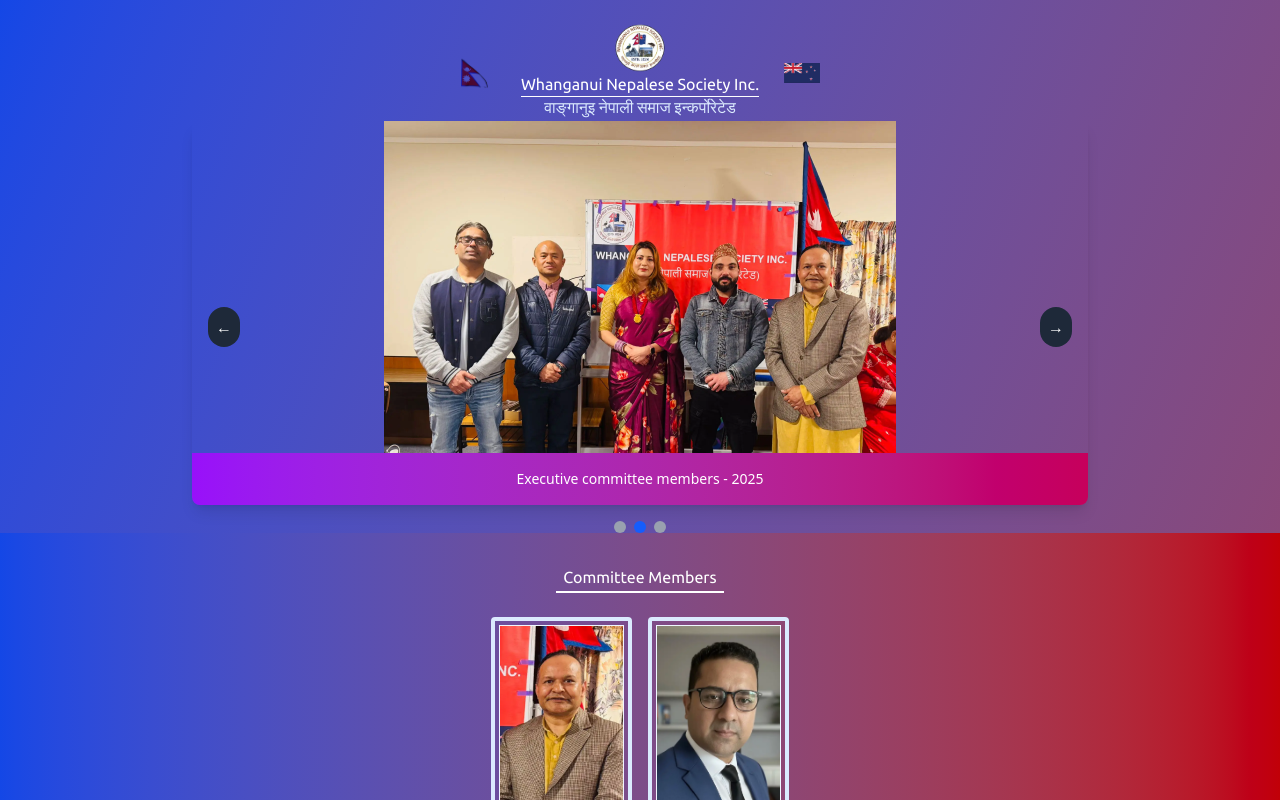
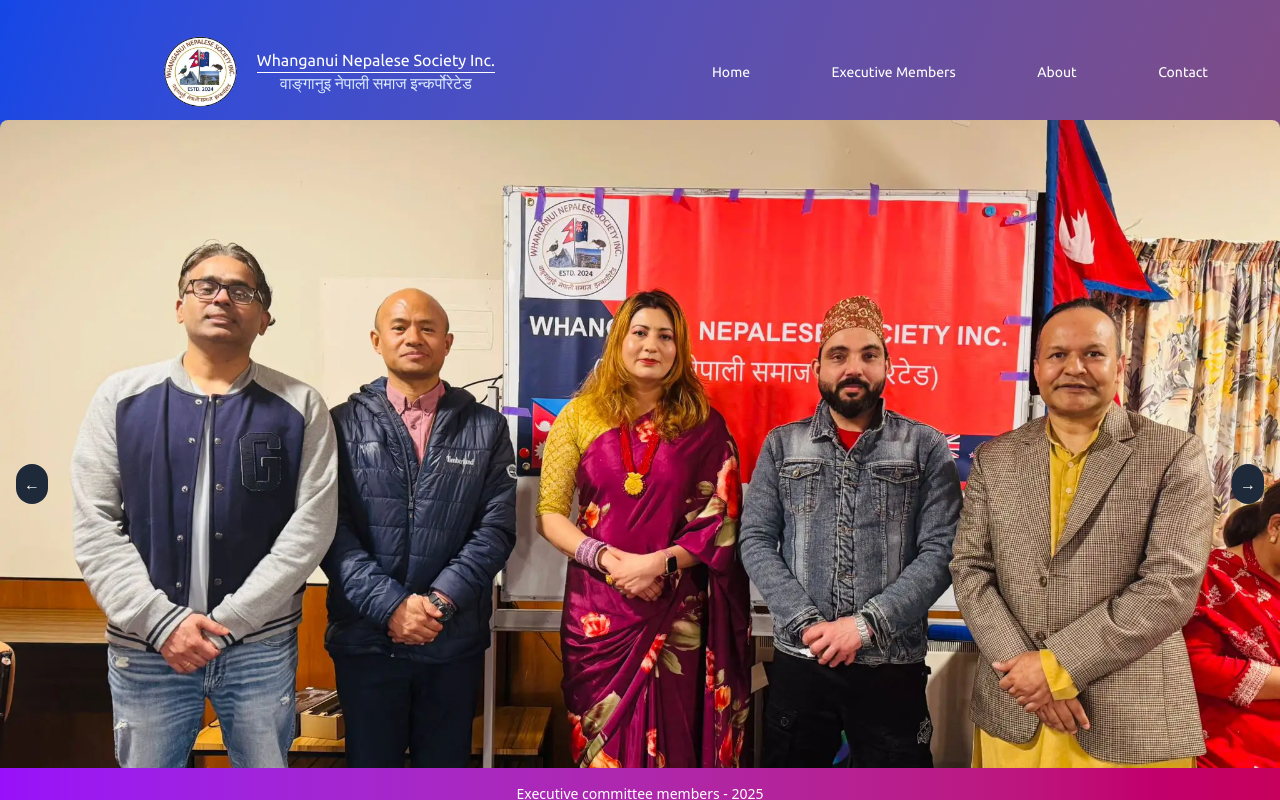
Before and after one commit to arpandiya/Whanganui-samaj, a React (Vite) app: page / in a window 1280 px wide. Shown: the top 800 px of the page. Built offline with nearby package versions, Linux system fonts and the light colour scheme.

Commit message:
responsive features added for all types of device

```diff
--- a/index.html
+++ b/index.html
@@ -6,8 +6,8 @@
     <meta name="viewport" content="width=device-width, initial-scale=1.0" />
     <title>Whanganui Nepalese Society Inc.</title>
   </head>
-  <body style="margin:0px; padding:0px; box-sizing:border-box;">
-    <div id="root" class="bg-linear-to-br from-blue-700 to-red-700" ></div>
+  <body>
+    <div id="root" class="bg-linear-to-br from-blue-700 to-red-700 min-w-full" ></div>
     <script type="module" src="/src/main.jsx"></script>
   </body>
 </html>
--- a/package.json
+++ b/package.json
@@ -12,6 +12,7 @@
   "dependencies": {
     "@emailjs/browser": "^4.4.1",
     "@tailwindcss/vite": "^4.1.13",
+    "aos": "^2.3.4",
     "dotenv": "^17.2.2",
     "react": "^19.1.1",
     "react-dom": "^19.1.1",
--- a/src/App.jsx
+++ b/src/App.jsx
@@ -1,4 +1,4 @@
-
+import {useState, useEffect} from 'react'
 
 import './App.css'
 import About from './component/About'
@@ -8,19 +8,59 @@
 import Team from './component/Team'
 import Nav from './component/headers/Nav'
 
+import AOS from 'aos'
+import IpadNav from './component/headers/IpadNav'
+
 function App() {
 
+ useEffect(() => {
+  AOS.init({
+    disable: false,
+    startEvent: 'DOMContentLoaded',
+    initClassName: 'aos-init',
+    animatedClassName: 'aos-animate',
+    useClassNames: false,
+    disableMutationObserver: false,
+    debounceDelay: 50,
+    throttleDelay: 99,
+
+
+    offset: 120,
+    delay: 0,
+    duration: 400,
+    easing: 'ease',
+    once: false,
+    mirror: false,
+    anchorPlacement: 'top-bottom'
+
+  })
+
+ }, []);
 
   return (
     <>
-      <Nav/>
+    <div>
+    <div className="max-sm:hidden">
+    <IpadNav />
+    </div>
+    <div className="sm:hidden">
+    <Nav/>
+    </div>
+
       <Hero />
-      <Team />
-     <About />
-      <Contact />
-      <Footer/>
+
+       <Team />
+
+      <About />
+       <div/>
+
+
+         <Contact />
+       <Footer/>
+       </div>
     </>
   )
 }
 
+
 export default App
--- a/src/component/About.jsx
+++ b/src/component/About.jsx
@@ -2,7 +2,7 @@
 
 export default function About() {
   return (
-    <div className="font-ubuntu text-blue-100 min-h-200 my-4 ">
+    <div className="font-ubuntu text-blue-100 min-h-200 my-4 sm:max-w-[60%] sm:mx-auto">
 <div className="flex justify-center ">
         <h3 className="text-lg font-bold border-b-2 border-blue-50 text-white px-2">About</h3>
         </div>
--- a/src/component/Contact.jsx
+++ b/src/component/Contact.jsx
@@ -9,7 +9,10 @@
         <h3 className="text-lg font-bold border-b-2 border-blue-50 text-white px-4">Contact</h3>
 
         </div>
+        <div className="flex flex-wrap justify-center items-center">
+        <div className="">
         <ContactForm />
+        </div>
         {/* <div className="flex justify-center border-2 border-blue-50 mx-10 p-2 rounded-xl my-4 mt-6">
 
             <article className="flex-col justify-between items-center">
@@ -29,21 +32,21 @@
             </article>
         </div> */}
 
-        <div className="flex justify-around py-4 mx-4">
+        <div className="flex justify-around py-4 mx-4 sm:col-span-2 ">
 
-        <div className="h-48 object-contain border-2 border-white my-6">
+        <div className="h-48 object-contain  my-6
+
+        ">
             {/* <img src={banner}
             className="h-32"
             /> */}
-
-
-<iframe width="340" height="200" frameBorder="0" scrolling="no" marginHeight="0" marginWidth="0" id="gmap_canvas" src="https://maps.google.com/maps?width=520&amp;height=400&amp;hl=en&amp;q=7%20Silverdale%20street%20Whanganui+(Whanganui%20Nepalese%20Society%20Inc.)&amp;t=&amp;z=12&amp;ie=UTF8&amp;iwloc=B&amp;output=embed"></iframe>
- <script type='text/javascript' src='https://embedmaps.com/google-maps-authorization/script.js?id=9d188b24c6fe9123876830fce692975a6fc3f840'></script>
-
+              <iframe className="sm:min-w-[400px] sm:min-h-[150px] min-lg:min-h-[590px] min-lg:min-w-[400px] min-lg:mt-[-200px] border-2 border-white p-2" width="340" height="200" frameBorder="0" scrolling="no" marginHeight="0" marginWidth="0" id="gmap_canvas" src="https://maps.google.com/maps?width=520&amp;height=400&amp;hl=en&amp;q=7%20Silverdale%20street%20Whanganui+(Whanganui%20Nepalese%20Society%20Inc.)&amp;t=&amp;z=12&amp;ie=UTF8&amp;iwloc=B&amp;output=embed"></iframe>
+              <script type='text/javascript' src='https://embedmaps.com/google-maps-authorization/script.js?id=9d188b24c6fe9123876830fce692975a6fc3f840'></script>
         </div>
 
 
         </div>
+        </div>
     </div>
   )
 }
--- a/src/component/Hero.jsx
+++ b/src/component/Hero.jsx
@@ -53,10 +53,10 @@
     };
 
     return (
-      <div className="relative w-full max-w-4xl mx-auto ">
+      <div className="relative w-full max-w-4xl mx-auto sm:min-w-screen">
         {/* Carousel Container */}
         <div className="overflow-hidden rounded-lg shadow-lg">
-          <div className="relative h-96">
+          <div className="relative h-96 sm:min-h-[700px]">
             {slides.map((slide, index) => (
               <div
                 key={slide.id}
@@ -67,7 +67,7 @@
                 <img
                   src={slide.img}
                   alt={slide.description}
-                  className="w-full h-full object-contain"
+                  className="w-full h-full object-contain sm:object-cover sm:min-h-[500px]"
                 />
                 <div className="absolute bottom-0 w-full bg-linear-to-l from-pink-700 to-purple-600 bg-opacity-50 text-white p-4">
                   <p className="text-sm text-center">{slide.description}</p>
--- a/src/component/Team.jsx
+++ b/src/component/Team.jsx
@@ -10,8 +10,10 @@
 
 export default function Team() {
   return (
-    <div className=" font-ubuntu bg-linear-to-r from-blue-700 to-red-700 h-full py-8 border-b-2 border-blue-50 flex-col place-items-center">
-        <h2 className="text-white text-center w-42 pb-0.5  border-b-2 mx-auto">Committee Members</h2>
+    <div className=" font-ubuntu bg-linear-to-r from-blue-700 to-red-700 h-full py-8 border-b-2 border-blue-50 flex-col place-items-center
+
+    ">
+        <h2 className="text-white text-center w-42 pb-0.5  border-b-2 mx-auto font-bold tracking-wide">Executive Members</h2>
 
         <div className="">
             <div className="flex justify-center pt-4">
--- a/src/component/TeamCard.jsx
+++ b/src/component/TeamCard.jsx
@@ -5,7 +5,7 @@
     <div className="mx-2 my-2 px-1 py-1 border-4 border-blue-100 text-white rounded">
           <div className="border-1 border-blue-50">
           <img src={img}
-          className="h-44 object-contain "
+          className="h-44 object-contain sm:h-72"
           />
         </div>
         <div className="text-center py-1 bg-linear-to-b from-purple-400 to-blue-900">
--- /dev/null
+++ b/src/component/headers/IpadNav.jsx
@@ -0,0 +1,41 @@
+import React from 'react'
+import logo from '/images/ws_logo.webp'
+import nepal_flag from '/images/npl-flag.gif'
+import nz_flag from '/images/nz_flag.webp'
+import kiwi_bird from '/images/kiwi.webp'
+import danphe_bird from '/images/danphe.webp'
+
+
+
+export default function IpadNav() {
+  return (
+    <div className="min-h-[120px] flex justify-center items-center pt-6 w-full h-full
+    ">
+        <div className="w-full grid grid-cols-12 place-content-between place-items-center-safe
+
+          ">
+             <div className="col-span-6 flex sm:min-w-[350px] sm:h-full sm:items-center sm:justify-center ">
+              <img src={logo}
+                className="h-18 flex mx-auto sm:px-4"
+              />
+              <div className="sm:flex-col max-md:hidden">
+              <h1 className="font-ubuntu text-white border-b-1">Whanganui Nepalese Society Inc.</h1>
+              <h1 className="font-nepali text-blue-100 text-center">वाङ्गानुइ नेपाली समाज इन्कर्पोरेटेड </h1>
+              </div>
+            </div>
+
+            <div className="col-span-6 sm:min-w-[80%]">
+            <ul className="font-ubuntu text-white sm:flex sm:justify-between ">
+              <li className="text-sm px-2"><a href="/">Home</a></li>
+              <li className="text-sm px-2"><a href="/">Executive Members</a></li>
+              <li className="text-sm px-2"><a href="/">About</a></li>
+              <li className="text-sm px-2"><a href="/">Contact</a></li>
+
+
+            </ul>
+            </div>
+
+        </div>
+    </div>
+  )
+}
--- a/src/component/headers/Nav.jsx
+++ b/src/component/headers/Nav.jsx
@@ -9,28 +9,58 @@
 
 export default function Nav() {
   return (
-    <div className="min-h-[120px] flex justify-center items-center pt-6">
-        <div className="grid grid-cols-7 place-content-between place-items-center-safe">
-            <div className="col-span-1">
+    <div className="min-h-[120px] flex justify-center items-center pt-6 w-full h-full
+
+    ">
+        <div className="w-full grid grid-cols-7 place-content-between place-items-center-safe
+          // sm:grid-cols-12 sm:justify-end
+          md:grid-cols-8
+          ">
+            <div className="col-span-1
+              sm:col-span-2 sm:w-full sm:h-full">
               <img src={nepal_flag}
-              className="h-8 mix-blend-multiply"
+              className="h-8 mix-blend-multiply sm:hidden"
               alt="nepal flag"
               />
+              <div className="hidden sm:flex sm:min-w-[350px] sm:h-full sm:items-center sm:justify-center">
+              <img src={logo}
+                className="h-18 flex mx-auto sm:px-4"
+              />
+              <div className="sm:flex-col">
+              <h1 className="font-ubuntu text-white border-b-1">Whanganui Nepalese Society Inc.</h1>
+              <h1 className="font-nepali text-blue-100 text-center">वाङ्गानुइ नेपाली समाज इन्कर्पोरेटेड </h1>
+              </div>
+              </div>
             </div>
 
-            <div className="col-span-5 place-items-center px-4">
+            <div className=" col-span-5 place-items-center px-4
+            sm:col-span-4 sm:hidden sm:ml-8
+
+            ">
             <img src={logo}
-                className="h-12 flex mx-auto"
+                className="h-12 flex sm:hidden"
               />
               <h1 className="font-ubuntu text-white border-b-1">Whanganui Nepalese Society Inc.</h1>
               <h1 className="font-nepali text-blue-100 text-center">वाङ्गानुइ नेपाली समाज इन्कर्पोरेटेड </h1>
             </div>
 
-            <div className="col-span-1">
+            <div className="col-span-1 sm:col-span-4">
               <img src={nz_flag}
-                className="h-5"
+                className="h-5 sm:hidden"
               />
             </div>
+
+            <div className="hidden sm:block sm:col-span-6 sm:min-w-[80%]">
+            <ul className="font-ubuntu text-white sm:flex sm:justify-between ">
+              <li><a href="/">Home</a></li>
+              <li><a href="/">Executive Members</a></li>
+              <li><a href="/">About</a></li>
+              <li><a href="/">Contact</a></li>
+
+
+            </ul>
+            </div>
+
         </div>
     </div>
   )
```
Also changed, not shown: 1 other file (tests, documents, lock files or other folders).
